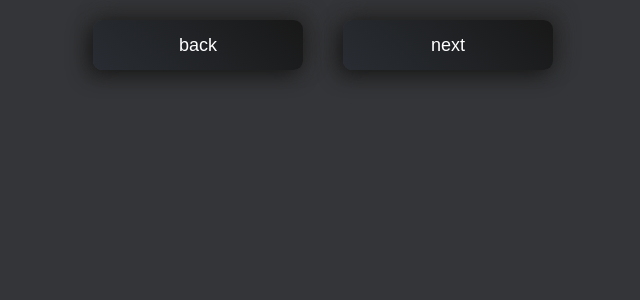
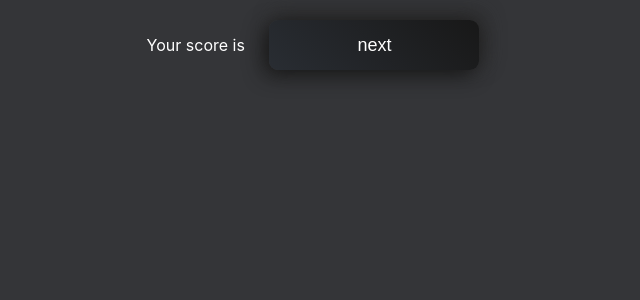
Before and after one commit to Mr-1011/Claire, a React (Create React App) app: page /profile in a window 1280 px wide. Shown: the top 300 px of the page, without its empty margins (317-957 px from the left). Built offline with nearby package versions, Linux system fonts and the light colour scheme; the HTML template or start-up script is replaced by a standard one.

Commit message:
update in profile score

```diff
--- a/src/Components/Claire.js
+++ b/src/Components/Claire.js
@@ -4,7 +4,7 @@ import ClaireGif from '../img/Claire.gif'
 function Claire() {
   return (
     <div>
-      <img alt={"..."} src={ClaireGif} style={{ width: "500px", height: "100", borderRadius: "100%" }}></img>
+      <img alt={"..."} src={ClaireGif} style={{ width: "400px", height: "100%", borderRadius: "100%" }}></img>
     </div>
   )
 }
--- a/src/Components/Profile.js
+++ b/src/Components/Profile.js
@@ -3,15 +3,11 @@ import { Link } from "react-router-dom";
 import '../App.css';
 import Interface from './Interface';
 
-function Profile() {
+function Profile({ score }) {
   return (
     <div>
 
-      <Link to='/question'>
-        <button className='button__next'>
-          back
-        </button>
-      </Link>
+      Your score is {score}
 
       <Link to='/speedometer'>
         <button className='button__next'>
--- a/src/Components/SingleQuestion.js
+++ b/src/Components/SingleQuestion.js
@@ -106,7 +106,7 @@ function SingleQuestion() {
         </div>
       ) : (
         <div>
-          <Profile />
+          <Profile score={score} />
         </div>
       )}
     </div>
```
